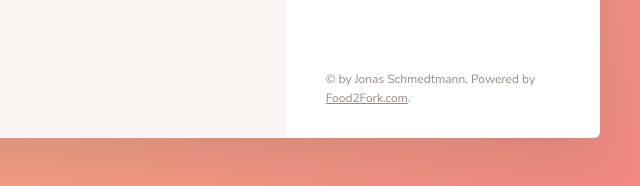
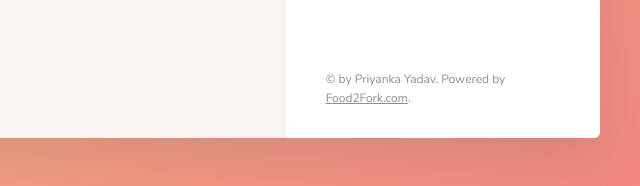
Before and after one commit to Priyanka488/Js-apps, a website: page 3 - Forkify/dist/index.html in a window 1280 px wide. Shown: the part 1013-1199 px from the top of the page, 640-1280 px from the left. Drawn offline with Linux system fonts and the light colour scheme.

Commit message:
Update index.html

```diff
--- a/3 - Forkify/dist/index.html
+++ b/3 - Forkify/dist/index.html
@@ -429,7 +429,7 @@
             </ul>
 
             <div class="copyright">
-                &copy; by Jonas Schmedtmann. Powered by
+                &copy; by Priyanka Yadav. Powered by
                 <a href="http://food2fork.com" target="_blank" class="link">Food2Fork.com</a>.
             </div>
 
```
